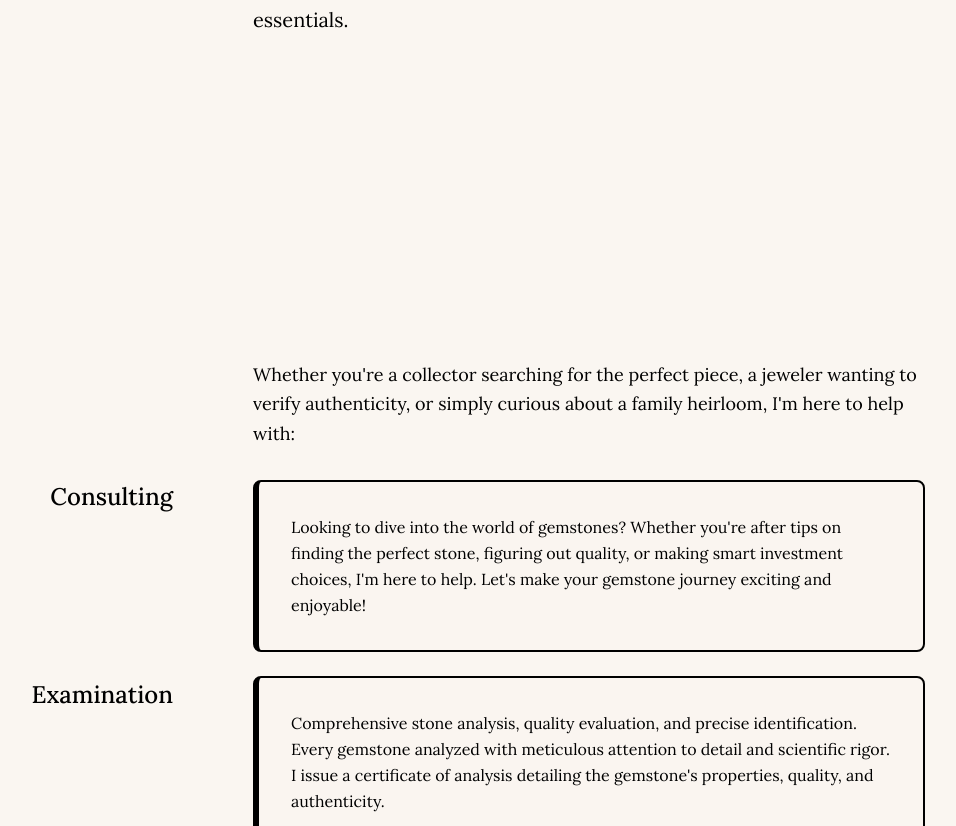
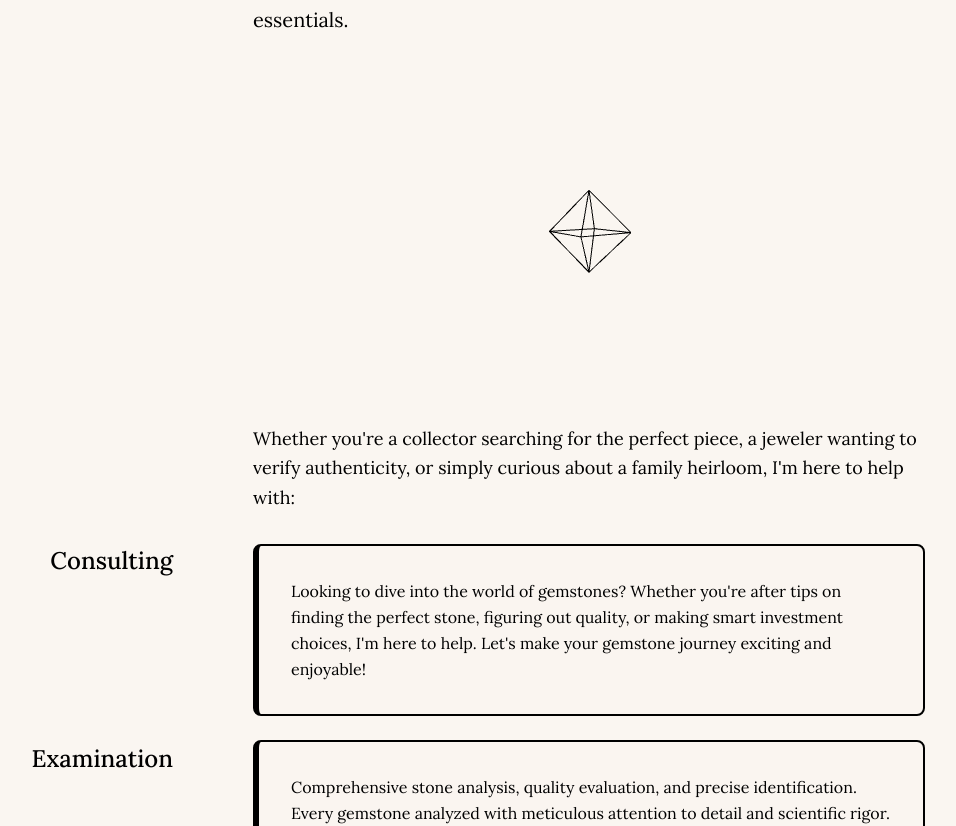
Before and after one commit to mineralogy-rocks/gemsla.be, a Next.js app: page / in a window 1280 px wide. Shown: the part 1360-2186 px from the top of the page, without its empty margins (51-1007 px from the left). Built offline with nearby package versions, Linux system fonts and the light colour scheme; what @radix-ui/themes would draw is missing.

Commit message:
Adds a 3D diamond wireframe component
Introduces a rotating 3D diamond wireframe to visually enhance the user interface.

The component is implemented using React Three Fiber and Drei, and it's dynamically imported to improve initial page load performance.

```diff
--- /dev/null
+++ b/app/components/DiamondWireframe.tsx
@@ -0,0 +1,45 @@
+"use client";
+
+/* eslint-disable @typescript-eslint/no-explicit-any */
+import React, {useRef} from "react";
+import {Canvas, useFrame} from "@react-three/fiber";
+import {Edges} from "@react-three/drei";
+import * as THREE from "three";
+
+function RotatingDiamond() {
+	const meshRef = useRef<THREE.Mesh>(null);
+
+	useFrame((state) => {
+		if (meshRef.current) {
+			// Faster rotation
+			meshRef.current.rotation.y += 0.008;
+			meshRef.current.rotation.x = Math.sin(state.clock.elapsedTime * 0.3) * 0.1;
+		}
+	});
+
+	return (
+		<mesh ref={meshRef}
+		      rotation={[0.3, 0, 0]}>
+			<octahedronGeometry args={[1, 0]} />
+			<meshBasicMaterial visible={false} />
+			<Edges scale={1}
+			       threshold={15}
+			       color="#000000"
+			       lineWidth={1} />
+		</mesh>
+	);
+}
+
+export function DiamondWireframe() {
+	return (
+		<div className="w-full h-32 sm:h-40 md:h-48 flex items-center justify-center">
+			<Canvas camera={{position: [0, 0, 5], fov: 50}}
+			        style={{background: "transparent"}}>
+				<ambientLight intensity={0.5} />
+				<RotatingDiamond />
+			</Canvas>
+		</div>
+	);
+}
+
+export default DiamondWireframe;
--- a/app/page.tsx
+++ b/app/page.tsx
@@ -1,9 +1,15 @@
 "use client";
 
 import {motion} from "framer-motion";
+import dynamic from "next/dynamic";
 import {fadeInUp, staggerContainer, paragraphReveal} from "./lib/animations";
 import {Button3D} from "./components/Button3D";
 import {CalloutCard} from "./components/CalloutCard";
+
+const DiamondWireframe = dynamic(() => import("./components/DiamondWireframe"), {
+	ssr: false,
+	loading: () => <div className="w-full h-48 sm:h-64 md:h-80" />
+});
 
 export default function Home() {
 	return (
@@ -95,8 +101,13 @@ export default function Home() {
 							My journey with gemstones began at <strong>Taras Shevchenko National University</strong> in Kyiv, where I completed my <strong>Master&apos;s in Geochemistry and Mineralogy</strong>. I then pursued my <strong>PhD at Comenius University</strong> in Bratislava, focusing on beryllium minerals in granitic pegmatites. Along the way, I earned certifications from the <strong>Gemological Institute of America (GIA)</strong> in colored stones, diamond grading, and jewelry essentials.
 						</motion.p>
 
+						{/* Diamond Separator */}
+						<div className="my-16 sm:my-24">
+							<DiamondWireframe />
+						</div>
+
 						{/* Services Intro */}
-						<motion.p className="text-lg text-foreground leading-relaxed mt-80 mb-8"
+						<motion.p className="text-lg text-foreground leading-relaxed mb-8"
 						          variants={paragraphReveal}
 						          initial="hidden"
 						          whileInView="visible"
--- a/package.json
+++ b/package.json
@@ -10,13 +10,17 @@
   },
   "dependencies": {
     "@radix-ui/themes": "^3.2.1",
+    "@react-three/drei": "^10.7.7",
+    "@react-three/fiber": "^9.5.0",
     "@supabase/ssr": "^0.8.0",
     "@supabase/supabase-js": "^2.89.0",
+    "@types/three": "^0.182.0",
     "framer-motion": "^12.23.26",
     "next": "16.0.1",
     "react": "19.2.0",
     "react-dom": "19.2.0",
-    "resend": "^6.6.0"
+    "resend": "^6.6.0",
+    "three": "^0.182.0"
   },
   "devDependencies": {
     "@tailwindcss/postcss": "^4",
```
Also changed, not shown: 1 other file (tests, documents, lock files or other folders).
